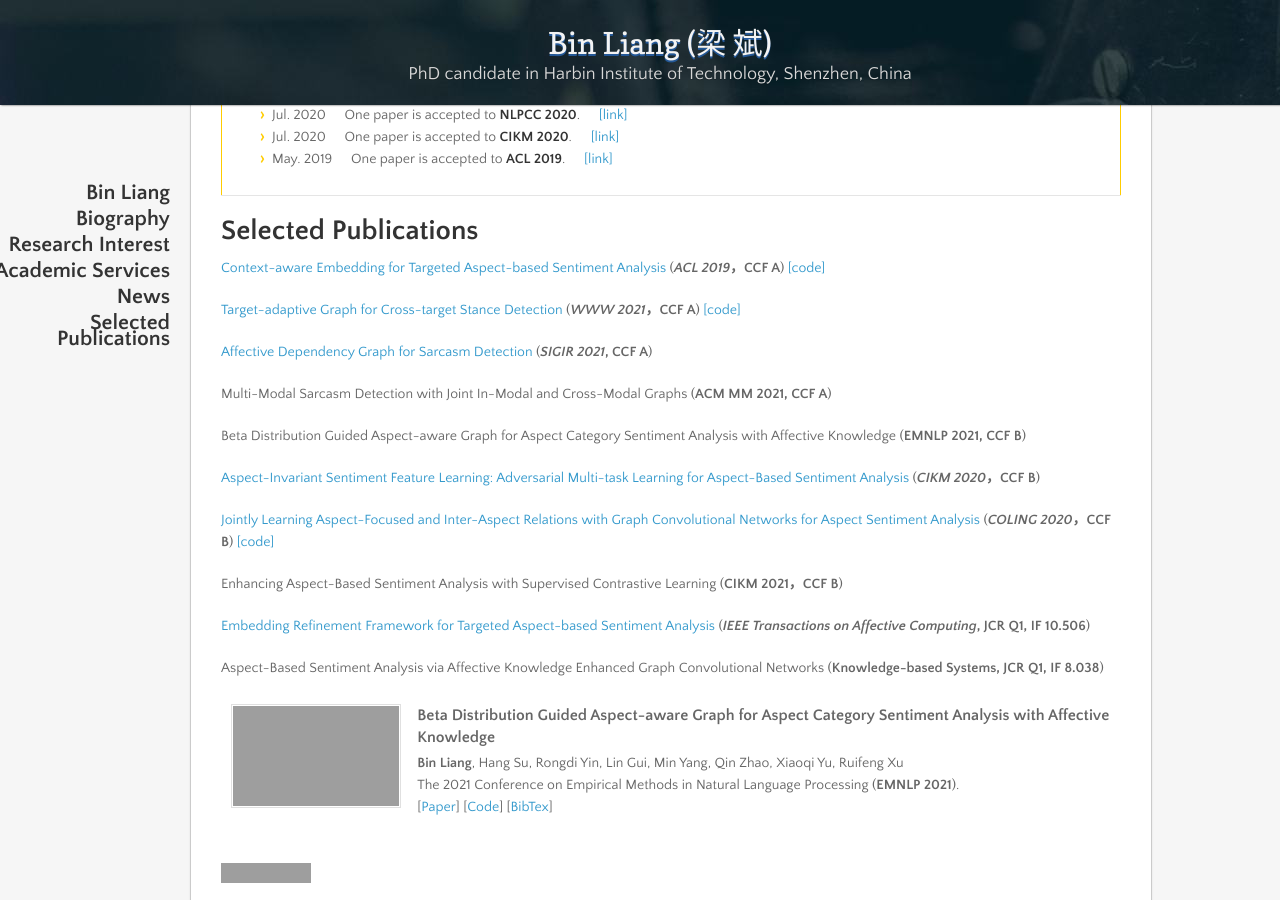
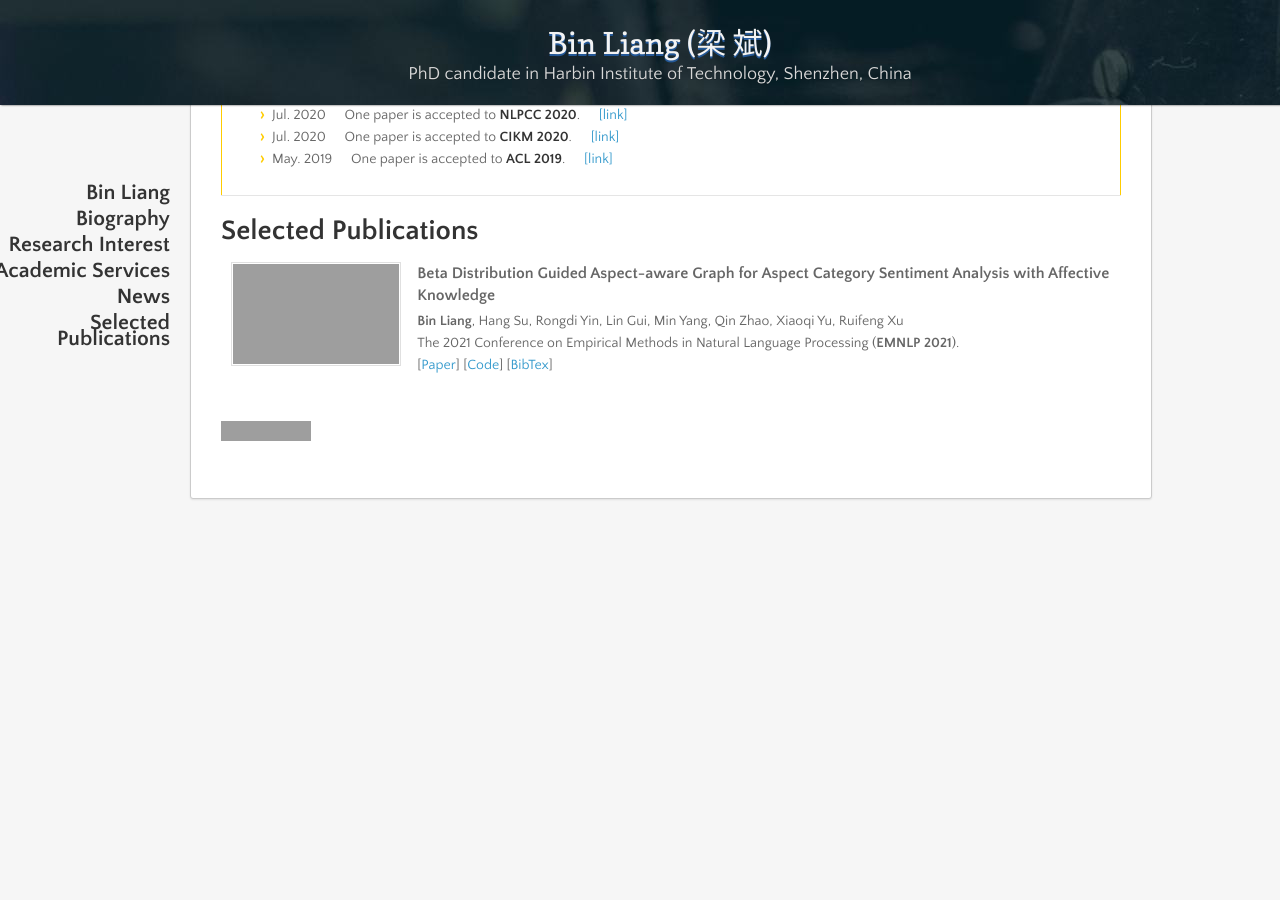
Before and after one commit to BinLiang-NLP/BinLiang-NLP.github.io, a Jekyll site: the page built from index.md, in a window 1280 px wide and 900 px high, scrolled down 1257 px. Built offline with Jekyll 4.4.1, drawn with Linux system fonts in a browser that asks for light colours; nearby versions of some CDN libraries; our own code applies the rules of GitHub Pages for plain Markdown files; after the commit the page ends 1796 px from its top, so only the background shows below that; grey boxes are pictures that could not be loaded.

Commit message:
Update index.md

```diff
--- a/index.md
+++ b/index.md
@@ -86,8 +86,6 @@
 
 <h1>Selected Publications</h1>
 <table class="imgtable" border="1">
-  <tr>
-
   <!-- EMNLP 2021-->
   <tr>
       <td><img class="proj_thumb" src="/diagrams/emnlp2021.pdf" alt="" height="100px"/>&nbsp;</td>
@@ -100,19 +98,6 @@
       [<a href="https://aclanthology.org/2021.emnlp-main.19.bib" target="_blank">BibTex</a>]
       </p> </td>
       </tr>
-
-      <p><a href="https://aclanthology.org/P19-1462.pdf">Context-aware Embedding for Targeted Aspect-based Sentiment Analysis</a> (<b><i>ACL 2019</i>，CCF A</b>) <a href="https://github.com/BinLiang-NLP/CAER-TABSA">[code]</a></p>
-      <p><a href="https://dl.acm.org/doi/abs/10.1145/3442381.3449790">Target-adaptive Graph for Cross-target Stance Detection</a> (<b><i>WWW 2021</i>，CCF A</b>) <a href="https://github.com/BinLiang-NLP/TPDG">[code]</a></p>
-      <p><a href="http://wrap.warwick.ac.uk/153596/7/WRAP-affective-dependency-graph-sarcasm-detection-Gui-2021.pdf">Affective Dependency Graph for Sarcasm Detection</a> (<b><i>SIGIR 2021</i>, CCF A</b>)</p>
-      <p>Multi-Modal Sarcasm Detection with Joint In-Modal and Cross-Modal Graphs (<b>ACM MM 2021, CCF A</b>)</p>
-      <p>Beta Distribution Guided Aspect-aware Graph for Aspect Category Sentiment Analysis with Affective Knowledge (<b>EMNLP 2021, CCF B</b>)</p>
-      <p><a href="https://dl.acm.org/doi/10.1145/3340531.3411868">Aspect-Invariant Sentiment Feature Learning: Adversarial Multi-task Learning for Aspect-Based Sentiment Analysis </a> (<b><i>CIKM 2020</i>，CCF B</b>)</p>
-      <p><a href="https://www.aclweb.org/anthology/2020.coling-main.13/">Jointly Learning Aspect-Focused and Inter-Aspect Relations with Graph Convolutional Networks for Aspect Sentiment Analysis</a> (<b><i>COLING 2020</i>，CCF B</b>) <a href="https://github.com/BinLiang-NLP/InterGCN-ABSA">[code]</a></p>
-      <p>Enhancing Aspect-Based Sentiment Analysis with Supervised Contrastive Learning (<b>CIKM 2021，CCF B</b>)</p>
-
-      <p><a href="https://ieeexplore.ieee.org/document/9397340">Embedding Refinement Framework for Targeted Aspect-based Sentiment Analysis</a> (<b><i>IEEE Transactions on Affective Computing</i>, JCR Q1, IF 10.506</b>)</p>
-      <p>Aspect-Based Sentiment Analysis via Affective Knowledge Enhanced Graph Convolutional Networks (<b>Knowledge-based Systems, JCR Q1, IF 8.038</b>)</p>
-  </tr>
 </table>
 
 <body><a href="https://clustrmaps.com/site/1bk2o"  title="Visit tracker"><img src="//www.clustrmaps.com/map_v2.png?d=i4DNhWOIK9RnvpW3FT3L0ObAof0aCZxFdc-nRpZwpJw&cl=ffffff" /></a></body>
```
